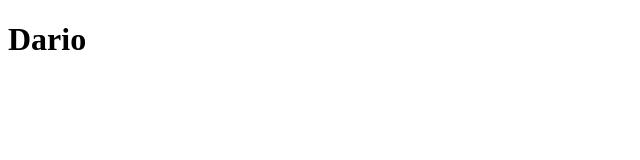
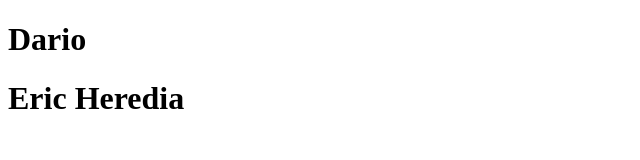
Before and after one commit to practicaIspc/practica, a plain HTML site: page practicaGitYGitHub.html in a window 1280 px wide. Shown: the whole page, without its empty margins (0-640 px from the left). Drawn offline with Linux system fonts and the light colour scheme.

Commit message:
add nombre

```diff
--- a/practicaGitYGitHub.html
+++ b/practicaGitYGitHub.html
@@ -7,6 +7,6 @@
 </head>
 <body>
     <h1>Dario</h1>
-
+    <h1>Eric Heredia</h1>
 </body>
 </html>
```
